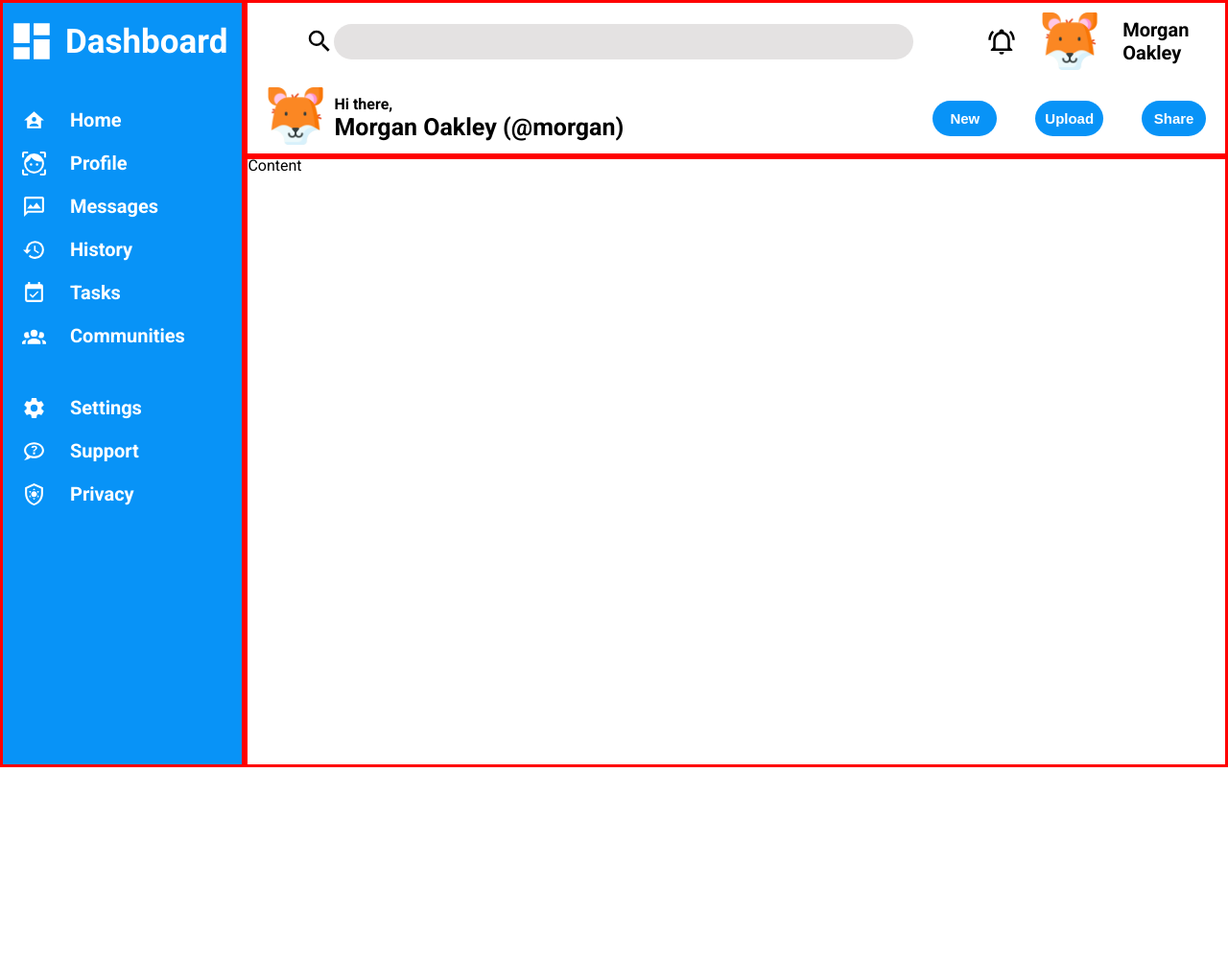
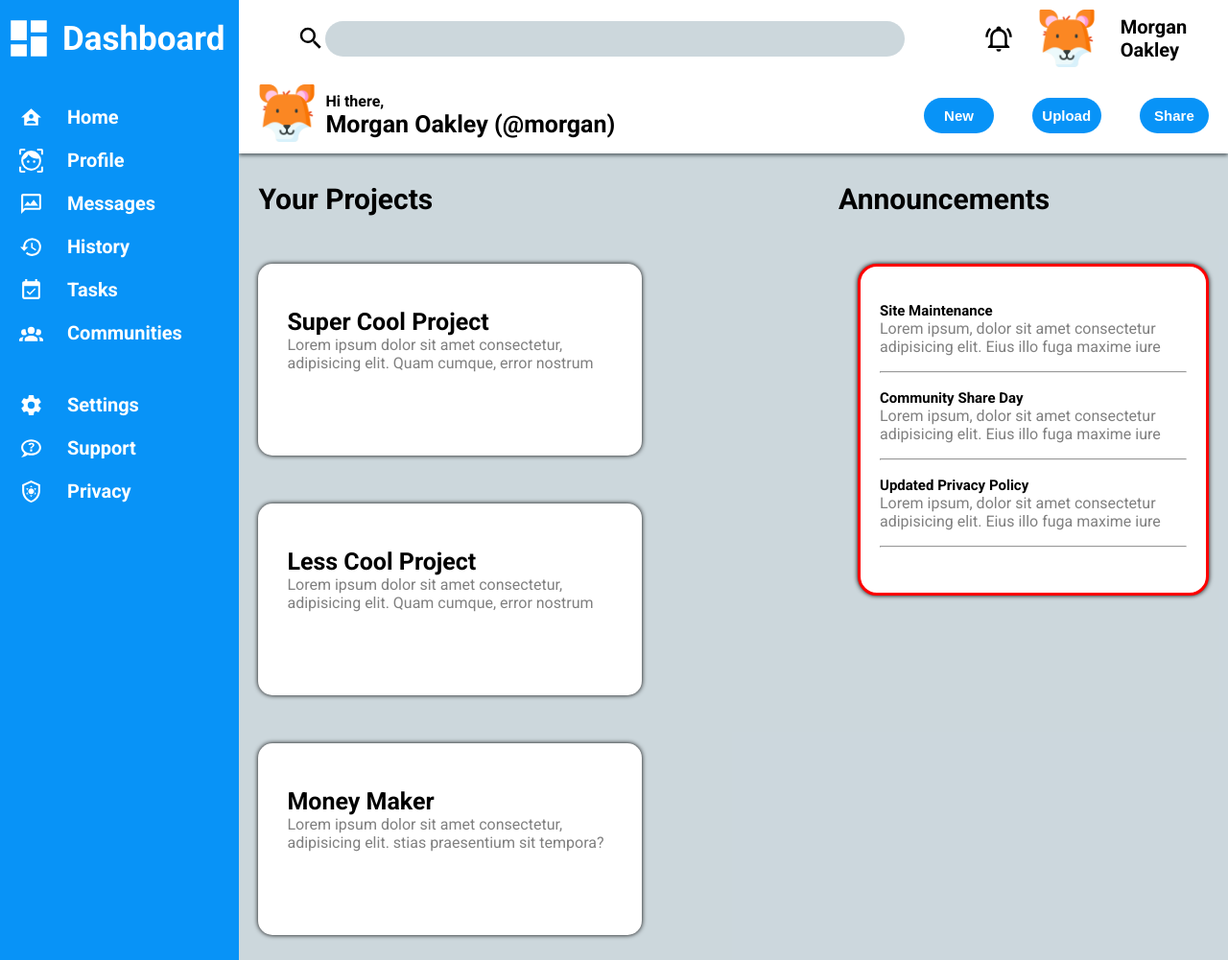
Before and after one commit to Shamsafarany/Dashboard, a plain HTML site: page index.html in a window 1280 px wide. Shown: the top 1001 px of the page at 96% size. Before the commit the page ends 800 px from the top, so only its background shows below. Drawn offline with Linux system fonts and the light colour scheme.

Commit message:
second tab

```diff
--- a/index.html
+++ b/index.html
@@ -82,7 +82,72 @@
             </div>
         </div>
         <div class="main-content">
-            Content
+
+         <p class="project">Your Projects</p>
+            <div class="card-container">
+                <div class="cards">
+                    <p><span class="mini">Super Cool Project</span><br>Lorem ipsum dolor sit amet consectetur, adipisicing elit. Quam cumque, error nostrum </p>
+                    <ul>
+                        <li class="icon-list"></li>
+                        <li class="icon-list"></li>
+                        <li class="icon-list"></li>
+                    </ul>
+                </div>
+                <div class="cards">
+                    <p><span class="mini">Less Cool Project</span><br>Lorem ipsum dolor sit amet consectetur, adipisicing elit. Quam cumque, error nostrum </p>
+                    <ul>
+                        <li class="icon-list"></li>
+                        <li class="icon-list"></li>
+                        <li class="icon-list"></li>
+                    </ul>
+                </div>
+                <div class="cards">
+                    <p><span class="mini">Money Maker</span><br>Lorem ipsum dolor sit amet consectetur, adipisicing elit. stias praesentium sit tempora?</p>
+                    <ul>
+                        <li class="icon-list"></li>
+                        <li class="icon-list"></li>
+                        <li class="icon-list"></li>
+                    </ul>
+                </div>
+                <div class="cards">
+                    <p><span class="mini">Less Cool Project</span><br>Lorem ipsum dolor sit amet consectetur, ?</p>
+                    <ul>
+                        <li class="icon-list"></li>
+                        <li class="icon-list"></li>
+                        <li class="icon-list"></li>
+                    </ul>
+                </div>
+                <div class="cards">
+                    <p><span class="mini">Impossible App</span><br>Lorem ipsum dolor sit amet consectetur, adipisicing elit. mpora totam harum, nsequatur. Molestias praesentium sit tempora?</p>
+                    <ul>
+                        <li class="icon-list"></li>
+                        <li class="icon-list"></li>
+                        <li class="icon-list"></li>
+                    </ul>
+                </div>
+                <div class="cards">
+                    <p><span class="mini">Add Blocker</span><br>Lorem ipsum dolor sit amet consectetur, adipisicing elit. Quamearumiae labore consectetur in consequatur. Molestias praesentium sit tempora?</p>
+                    <ul>
+                        <li class="icon-list"></li>
+                        <li class="icon-list"></li>
+                        <li class="icon-list"></li>
+                    </ul>
+                </div>
+            </div>
+
+
+             <p class="title2">Announcements</p>
+                <div class="ann-container">
+                   <p><span class="mini2">Site Maintenance</span><br>
+                        Lorem ipsum, dolor sit amet consectetur adipisicing elit. Eius illo fuga maxime iure </p>
+                        <hr>
+                        <p><span class="mini2">Community Share Day</span><br>
+                        Lorem ipsum, dolor sit amet consectetur adipisicing elit. Eius illo fuga maxime iure </p>
+                        <hr>
+                        <p><span class="mini2">Updated Privacy Policy</span><br>
+                        Lorem ipsum, dolor sit amet consectetur adipisicing elit. Eius illo fuga maxime iure </p>
+                        <hr>
+                </div>
         </div>
 </div>
 
--- a/style.css
+++ b/style.css
@@ -15,23 +15,13 @@ body{
 }
 :root{
     --blue-color: rgb(8, 147, 247);
-    --grey-color:  rgba(203, 200, 200, 0.523);
-}
-.header{
-    border: solid red;
-    grid-area: 1/2/3/3;
+    --grey-color:  rgba(157, 179, 189, 0.523);
 }
 
 .sidebar{
-    border: solid red;
     background-color: var(--blue-color);
     grid-column: 1/2;
     grid-row: 1/3;
-}
-
-.main-content{
-    border: solid red;
-    grid-area: 2/2/3/3;
 }
 
 ul{
@@ -81,12 +71,14 @@ li{
 }
 
 .header{
-    height: 20%;
+    grid-row: 1 / 2;
+    grid-column: 2 / 3;
     display: grid;
     grid-template-rows: 1fr 1fr;
     grid-template-columns: 90px repeat(4, 1fr);
     justify-content: center;
     align-items: center;
+    box-shadow: 0 2px 4px;
 }
 .bar input{
     width: 600px;
@@ -140,3 +132,74 @@ span{
     justify-self: flex-end;
     margin-right: 10px;
 }
+
+.main-content{
+    grid-row: 2 /3;
+    grid-column: 2 / 3;
+    background-color: var(--grey-color);
+    display: grid;
+    grid-template-columns: 3fr 1fr;
+}
+.card-container{
+    grid-column: 1 / 2;
+    display: grid;
+    grid-template-columns: repeat(auto-fit, minmax(400px, 1fr));
+    gap: 10px;
+    margin-top: 0;
+}
+.cards{
+    width: 400px;
+    height: 200px;
+    background-color: white;
+    border-radius: 15px;
+    margin: 20px;
+    box-shadow: 0 0 5px;
+}
+
+.cards p{
+    font-weight: 400;
+    padding: 30px;
+    color: grey;
+}
+.mini{
+    font-weight: bold;
+    color: black;
+}
+
+.project{
+    padding-bottom: none;
+    font-size: 30px;
+    margin-bottom: 0px;
+    padding-left: 20px;
+    grid-column: 1 / 2;
+    grid-row: 1/2;
+
+}
+.title2{
+   font-size: 30px;
+   grid-row: 1/2;
+}
+
+.ann-container{
+    background-color: white;
+    grid-row: 2 / 3;
+    grid-column: 2/3;
+    border-radius: 20px;
+    margin: 20px;
+    box-shadow: 0 0 5px;
+    padding: 20px;
+    height: 300px;
+    width: 320px;
+    border: solid red;
+}
+
+.mini2{
+    font-weight: bold;
+    font-size: 15px;
+    color: black;
+}
+
+.ann-container p{
+    font-weight: 400;
+    color: grey;
+}
```
